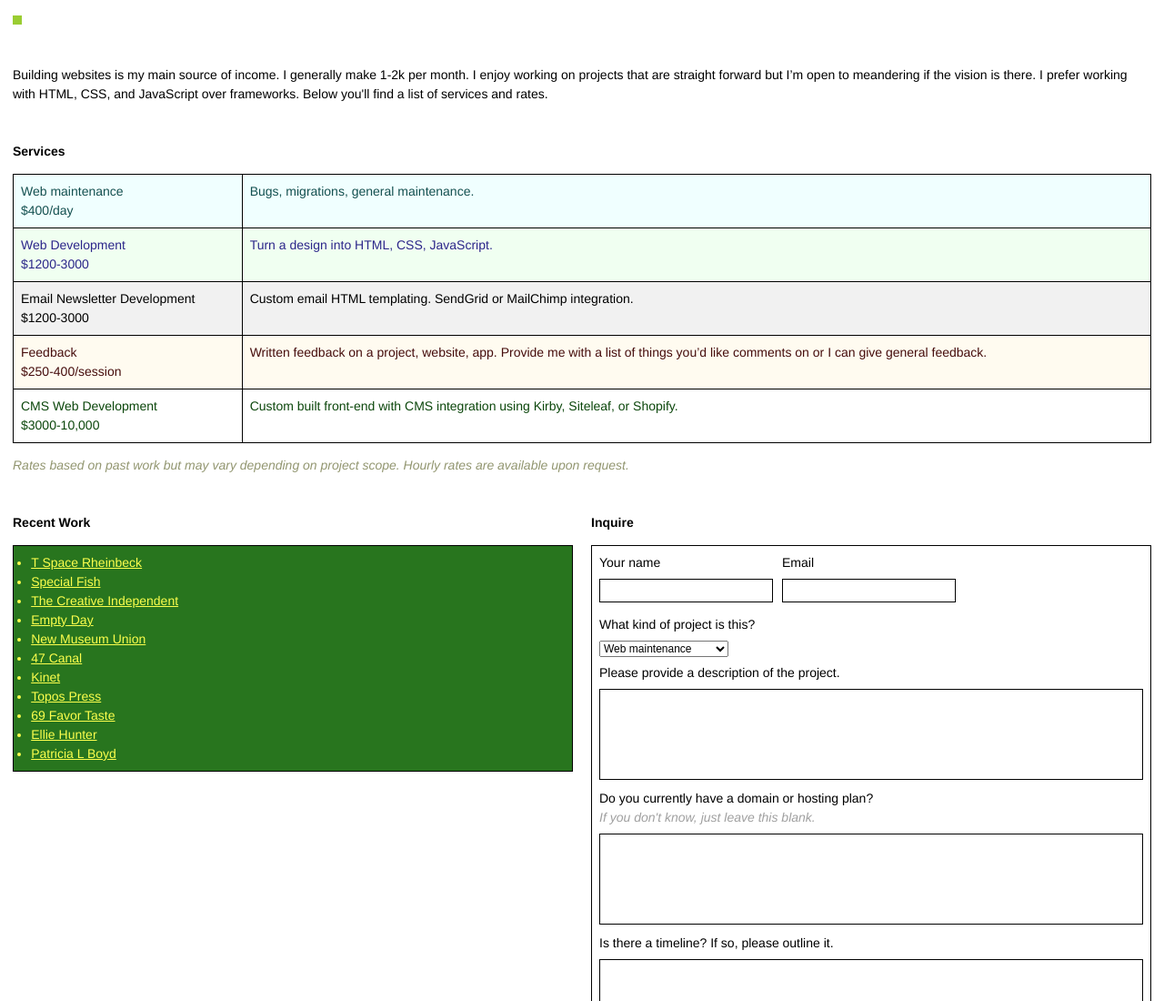
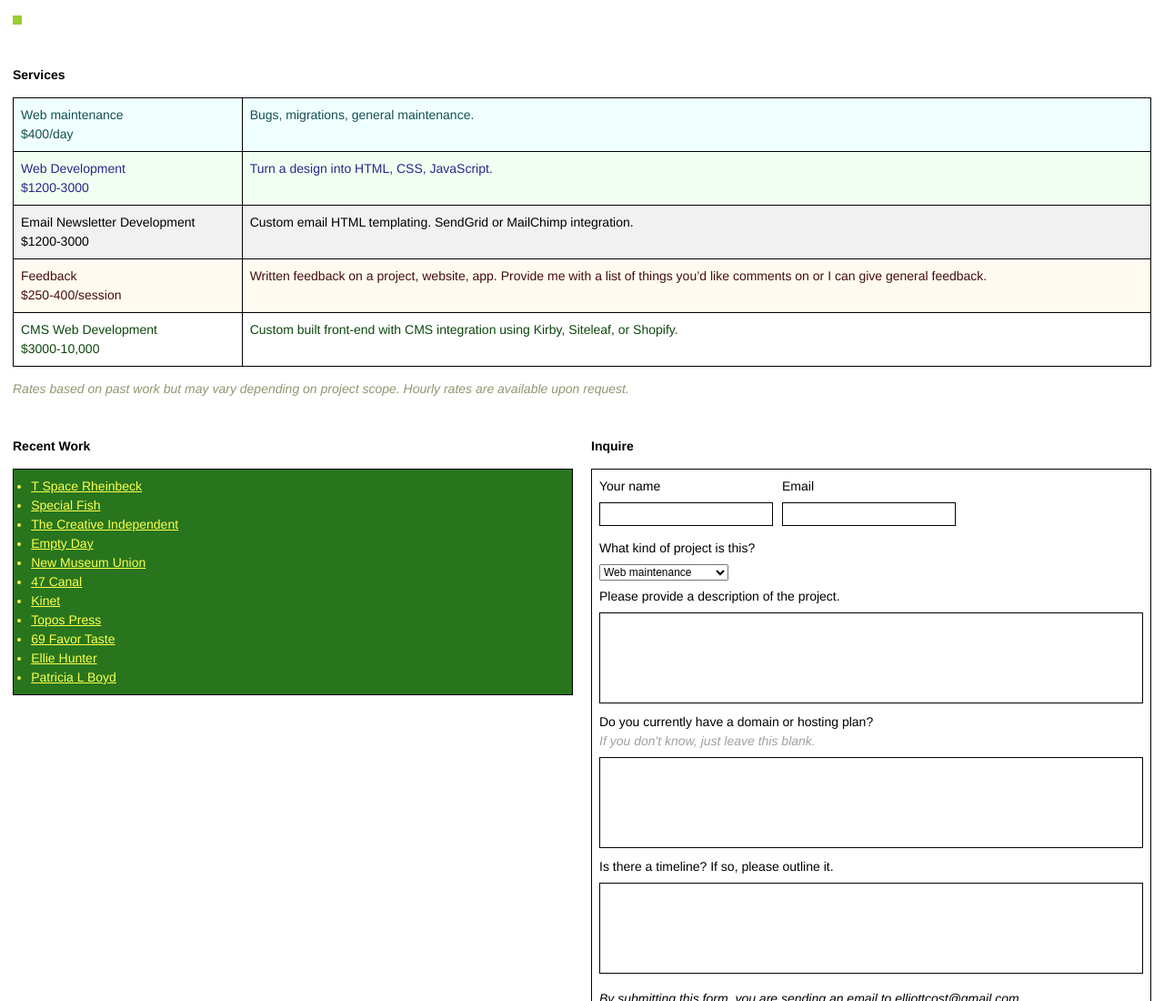
Before and after one commit to oilstel/hire-elliott-computer, a website: page public/index.html in a window 1280 px wide. Shown: the top 1100 px of the page at 91% size. Drawn offline with Linux system fonts and the light colour scheme.

Commit message:
remove intro

```diff
--- a/public/index.html
+++ b/public/index.html
@@ -11,11 +11,6 @@
         <header>
             <a href="https://elliott.computer/home.html" class="stamp"></a>
         </header>
-        <section>
-            <p>
-                Building websites is my main source of income. I generally make 1-2k per month. I enjoy working on projects that are straight forward but I’m open to meandering if the vision is there. I prefer working with HTML, CSS, and JavaScript over frameworks. Below you'll find a list of services and rates.
-            </p>
-        </section>
         <section>
             <h2>Services</h2>
 
```
